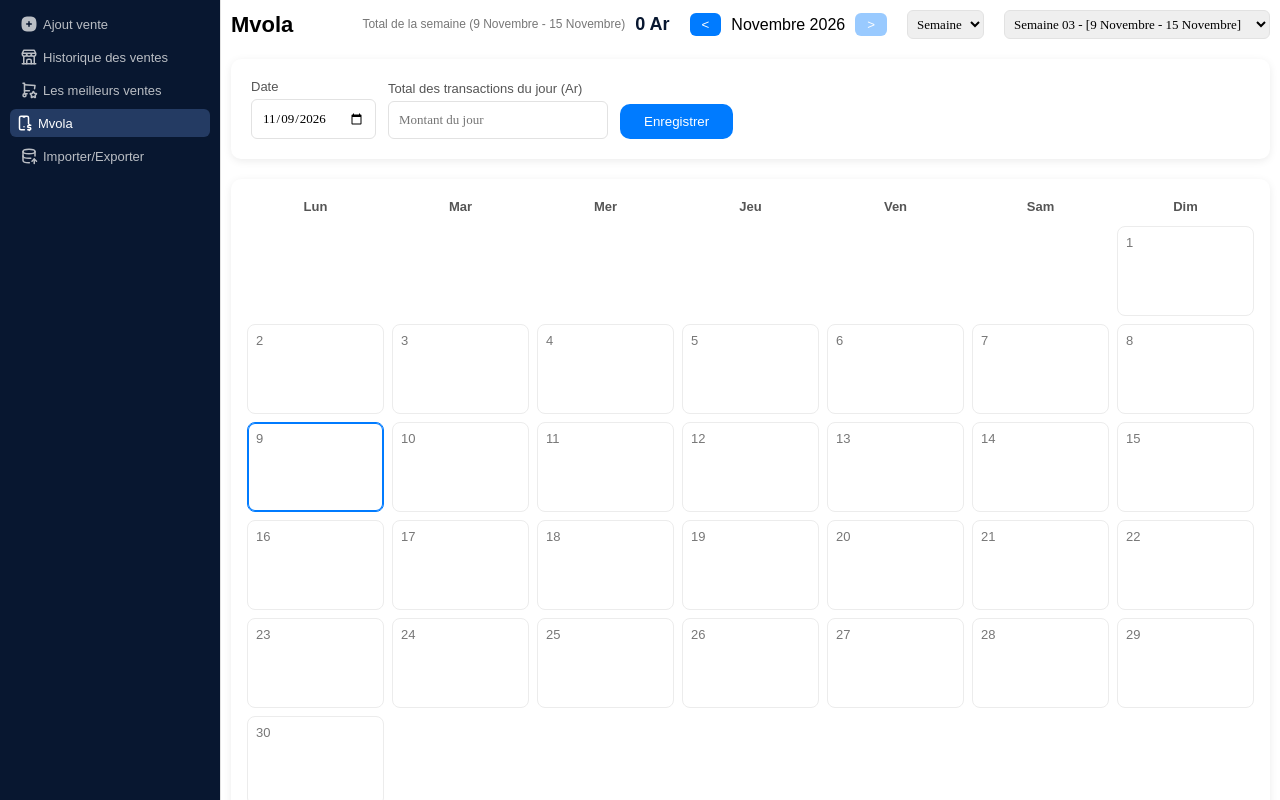
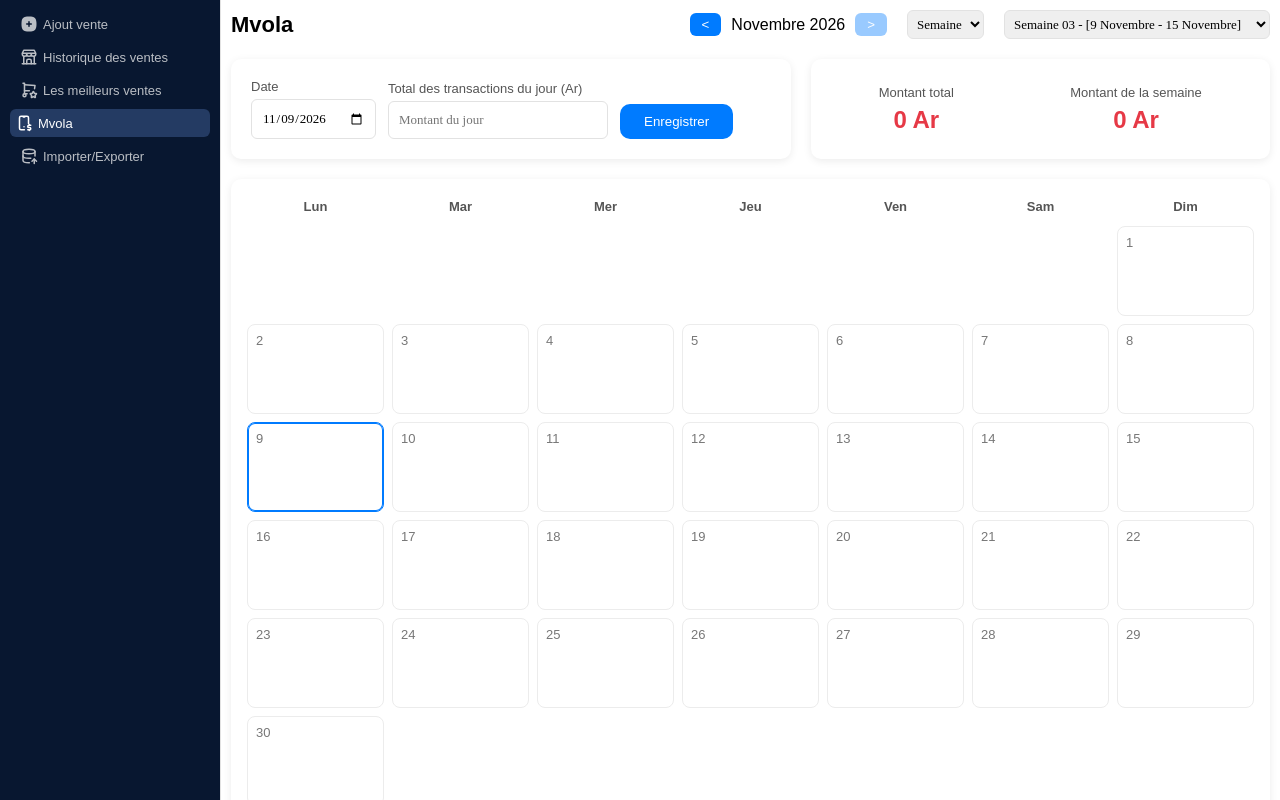
Before and after one commit to Dimby/gestioncom, a website: page public/mvola.html in a window 1280 px wide. Drawn offline with Linux system fonts and the light colour scheme; no server answers; a web font is replaced by a local one.

Commit message:
fix: rework Mvola header into two KPI blocks with yearly total
Move the period total out of the page header and into a dedicated stats
card below the form. Split the top area into two KPI-style cards (quick-add
form on the left, totals on the right). Add a new "Montant total" figure
that sums every month of the displayed year, shown next to the month total.
Applies to both admin and seller Mvola pages (shared JS/CSS).

```diff
--- a/public/assets/css/mvola.css
+++ b/public/assets/css/mvola.css
@@ -4,8 +4,17 @@
   padding: 20px;
 }
 
+/* Ligne du haut : deux blocs façon KPI (saisie à gauche, totaux à droite) */
+.mvola-top {
+  display: flex;
+  gap: 20px;
+  align-items: stretch;
+  flex-wrap: wrap;
+}
+
 /* Carte de saisie rapide (vendeur) : un champ + un bouton tout en haut */
 .mvola-quick-add {
+  flex: 1 1 420px;
   background: #fff;
   box-shadow: 0 2px 8px #ececec;
   border-radius: 10px;
@@ -47,24 +56,36 @@
   padding: 10px 24px;
 }
 
-/* Total mis en évidence (semaine / mois) : compact, à gauche de la navigation */
-.mvola-summary {
+/* Bloc des totaux (façon KPI) : total annuel + total de la période */
+.mvola-stats {
+  flex: 1 1 320px;
+  background: #fff;
+  box-shadow: 0 2px 8px #ececec;
+  border-radius: 10px;
+  padding: 20px;
   display: flex;
-  flex-direction: row;
+  gap: 20px;
   align-items: center;
-  gap: 10px;
-  line-height: 1.2;
+  justify-content: space-around;
+  flex-wrap: wrap;
 }
 
-.mvola-summary .mvola-summary-label {
-  font-size: 12px;
-  color: #777;
+.mvola-stat {
+  display: flex;
+  flex-direction: column;
+  gap: 6px;
+  text-align: center;
 }
 
-.mvola-summary .mvola-summary-total {
-  font-size: 18px;
+.mvola-stat-label {
+  font-size: 13px;
+  color: #555;
+}
+
+.mvola-stat-value {
+  font-size: 24px;
   font-weight: bold;
-  color: #081730;
+  color: #e63946;
 }
 
 /* Calendrier */
--- a/public/assets/js/mvola.js
+++ b/public/assets/js/mvola.js
@@ -37,6 +37,7 @@
   const nextMonthBtn = document.getElementById('nextMonth');
   const periodTotalEl = document.getElementById('periodTotal');
   const periodLabelEl = document.getElementById('periodLabel');
+  const yearTotalEl = document.getElementById('yearTotal');
 
   // --- Chargement des données ---
   async function loadMvola() {
@@ -102,6 +103,11 @@
     return sumBetween(new Date(year, month, 1), new Date(year, month + 1, 0));
   }
 
+  // Somme annuelle : total de tous les mois de l'année affichée.
+  function yearTotal(year) {
+    return sumBetween(new Date(year, 0, 1), new Date(year, 11, 31));
+  }
+
   // --- Navigation mois ---
   function updateNavigationButtons() {
     const now = new Date();
@@ -143,24 +149,19 @@
     return weeks;
   }
 
-  // --- Mise en évidence du total (semaine / mois) ---
+  // --- Indicateurs (blocs KPI) : total annuel + total de la période ---
   function updateSummary() {
+    if (yearTotalEl) yearTotalEl.textContent = formatAr(yearTotal(currentYear));
+
     const mode = periodSelector.value;
     if (mode === 'month') {
-      periodLabelEl.textContent = `Total du mois (${monthNames[currentMonth]} ${currentYear})`;
+      periodLabelEl.textContent = 'Montant du mois';
       periodTotalEl.textContent = formatAr(monthTotal(currentYear, currentMonth));
     } else {
       const weeks = getWeeksInMonth(currentYear, currentMonth);
       const week = weeks[weekSelector.selectedIndex] || weeks[weeks.length - 1];
-      if (week) {
-        const start = `${week.start.getDate()} ${monthNames[week.start.getMonth()]}`;
-        const end = `${week.end.getDate()} ${monthNames[week.end.getMonth()]}`;
-        periodLabelEl.textContent = `Total de la semaine (${start} - ${end})`;
-        periodTotalEl.textContent = formatAr(sumBetween(week.start, week.end));
-      } else {
-        periodLabelEl.textContent = 'Total de la semaine';
-        periodTotalEl.textContent = formatAr(0);
-      }
+      periodLabelEl.textContent = 'Montant de la semaine';
+      periodTotalEl.textContent = formatAr(week ? sumBetween(week.start, week.end) : 0);
     }
   }
 
--- a/public/mvola.html
+++ b/public/mvola.html
@@ -23,11 +23,6 @@
             <div class="titre">
                 <h1>Mvola</h1>
                 <div class="actions">
-                    <!-- Total mis en évidence (semaine / mois), à gauche de la navigation -->
-                    <div class="mvola-summary">
-                        <span class="mvola-summary-label" id="periodLabel"></span>
-                        <span class="mvola-summary-total" id="periodTotal">0 Ar</span>
-                    </div>
                     <div class="month-navigation">
                         <button id="prevMonth" class="month-nav-btn">&lt;</button>
                         <span id="currentMonthDisplay"></span>
@@ -41,7 +36,8 @@
                 </div>
             </div>
 
-            <!-- Saisie rapide : un champ + un bouton, juste au-dessus du calendrier -->
+            <!-- Deux blocs façon KPI : saisie rapide à gauche, totaux à droite -->
+            <div class="mvola-top">
                 <div class="mvola-quick-add">
                     <form id="mvolaForm">
                         <div class="mvola-field">
@@ -55,6 +51,17 @@
                         <button type="submit">Enregistrer</button>
                     </form>
                 </div>
+                <div class="mvola-stats">
+                    <div class="mvola-stat">
+                        <span class="mvola-stat-label">Montant total</span>
+                        <span class="mvola-stat-value" id="yearTotal">0 Ar</span>
+                    </div>
+                    <div class="mvola-stat">
+                        <span class="mvola-stat-label" id="periodLabel">Montant du mois</span>
+                        <span class="mvola-stat-value" id="periodTotal">0 Ar</span>
+                    </div>
+                </div>
+            </div>
 
             <!-- Calendrier des mouvements -->
             <div class="mvola-calendar" id="mvolaCalendar"></div>
```
Also changed, not shown: public/admin/mvola.html (+13 -6 lines). Lines whose indentation alone changed are shown as unchanged.
